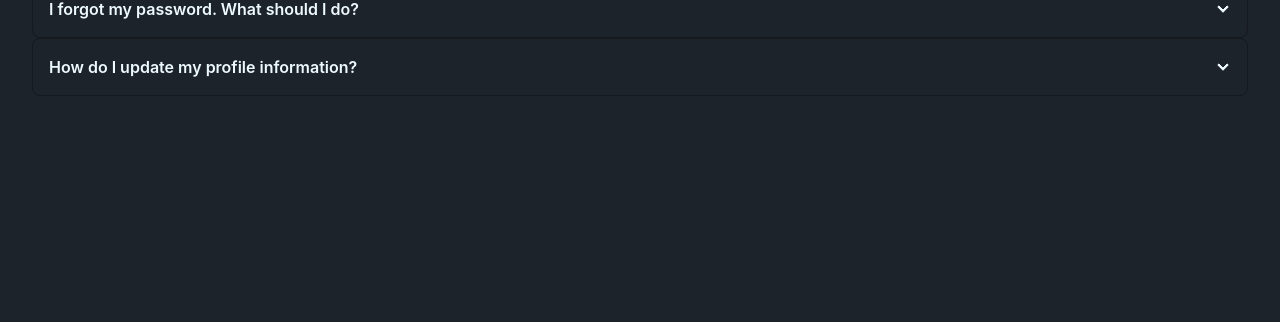
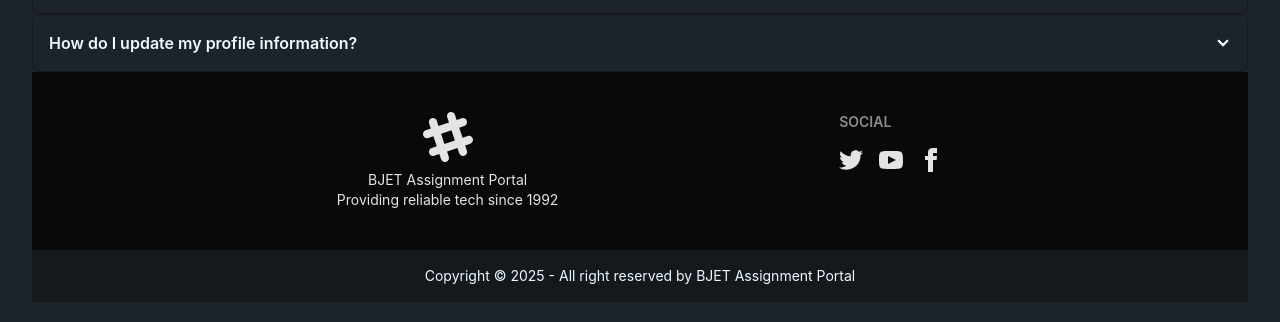
Before and after one commit to ComputerKnowledge/Assignment-11-Client-side, a React app: page / in a window 1280 px wide. Shown: the part 1442-1764 px from the top of the page. Before the commit the page ends 1570 px from the top, so only its background shows below. Built offline with nearby package versions, Linux system fonts and the light colour scheme; no server answers; the HTML template or start-up script is replaced by a standard one.

Commit message:
added footer

```diff
--- /dev/null
+++ b/src/component/Footer.jsx
@@ -0,0 +1,76 @@
+import React from "react";
+
+const Footer = () => {
+  return (
+    <div>
+      <footer className="footer justify-evenly sm:footer-horizontal bg-neutral text-neutral-content p-10">
+        <aside className="flex flex-col items-center justify-center">
+          <svg
+            width="50"
+            height="50"
+            viewBox="0 0 24 24"
+            xmlns="http://www.w3.org/2000/svg"
+            fillRule="evenodd"
+            clipRule="evenodd"
+            className="fill-current"
+          >
+            <path d="M22.672 15.226l-2.432.811.841 2.515c.33 1.019-.209 2.127-1.23 2.456-1.15.325-2.148-.321-2.463-1.226l-.84-2.518-5.013 1.677.84 2.517c.391 1.203-.434 2.542-1.831 2.542-.88 0-1.601-.564-1.86-1.314l-.842-2.516-2.431.809c-1.135.328-2.145-.317-2.463-1.229-.329-1.018.211-2.127 1.231-2.456l2.432-.809-1.621-4.823-2.432.808c-1.355.384-2.558-.59-2.558-1.839 0-.817.509-1.582 1.327-1.846l2.433-.809-.842-2.515c-.33-1.02.211-2.129 1.232-2.458 1.02-.329 2.13.209 2.461 1.229l.842 2.515 5.011-1.677-.839-2.517c-.403-1.238.484-2.553 1.843-2.553.819 0 1.585.509 1.85 1.326l.841 2.517 2.431-.81c1.02-.33 2.131.211 2.461 1.229.332 1.018-.21 2.126-1.23 2.456l-2.433.809 1.622 4.823 2.433-.809c1.242-.401 2.557.484 2.557 1.838 0 .819-.51 1.583-1.328 1.847m-8.992-6.428l-5.01 1.675 1.619 4.828 5.011-1.674-1.62-4.829z"></path>
+          </svg>
+          <p>
+            BJET Assignment Portal
+            <br />
+            Providing reliable tech since 1992
+          </p>
+        </aside>
+        <nav>
+          <h6 className="footer-title">Social</h6>
+          <div className="grid grid-flow-col gap-4">
+            <a href="https://www.x.com/" target="_blank">
+              <svg
+                xmlns="http://www.w3.org/2000/svg"
+                width="24"
+                height="24"
+                viewBox="0 0 24 24"
+                className="fill-current"
+              >
+                <path d="M24 4.557c-.883.392-1.832.656-2.828.775 1.017-.609 1.798-1.574 2.165-2.724-.951.564-2.005.974-3.127 1.195-.897-.957-2.178-1.555-3.594-1.555-3.179 0-5.515 2.966-4.797 6.045-4.091-.205-7.719-2.165-10.148-5.144-1.29 2.213-.669 5.108 1.523 6.574-.806-.026-1.566-.247-2.229-.616-.054 2.281 1.581 4.415 3.949 4.89-.693.188-1.452.232-2.224.084.626 1.956 2.444 3.379 4.6 3.419-2.07 1.623-4.678 2.348-7.29 2.04 2.179 1.397 4.768 2.212 7.548 2.212 9.142 0 14.307-7.721 13.995-14.646.962-.695 1.797-1.562 2.457-2.549z"></path>
+              </svg>
+            </a>
+            <a href="https://www.youtube.com/" target="_blank">
+              <svg
+                xmlns="http://www.w3.org/2000/svg"
+                width="24"
+                height="24"
+                viewBox="0 0 24 24"
+                className="fill-current"
+              >
+                <path d="M19.615 3.184c-3.604-.246-11.631-.245-15.23 0-3.897.266-4.356 2.62-4.385 8.816.029 6.185.484 8.549 4.385 8.816 3.6.245 11.626.246 15.23 0 3.897-.266 4.356-2.62 4.385-8.816-.029-6.185-.484-8.549-4.385-8.816zm-10.615 12.816v-8l8 3.993-8 4.007z"></path>
+              </svg>
+            </a>
+            <a href="https://www.facebook.com/" target="_blank">
+              <svg
+                xmlns="http://www.w3.org/2000/svg"
+                width="24"
+                height="24"
+                viewBox="0 0 24 24"
+                className="fill-current"
+              >
+                <path d="M9 8h-3v4h3v12h5v-12h3.642l.358-4h-4v-1.667c0-.955.192-1.333 1.115-1.333h2.885v-5h-3.808c-3.596 0-5.192 1.583-5.192 4.615v3.385z"></path>
+              </svg>
+            </a>
+          </div>
+        </nav>
+      </footer>
+      <footer className="footer sm:footer-horizontal footer-center bg-base-300 text-base-content p-4">
+        <aside>
+          <p>
+            Copyright © {new Date().getFullYear()} - All right reserved by BJET
+            Assignment Portal
+          </p>
+        </aside>
+      </footer>
+    </div>
+  );
+};
+
+export default Footer;
--- a/src/component/HomePage.jsx
+++ b/src/component/HomePage.jsx
@@ -2,14 +2,15 @@
 import FaqSection from "./FaqSection";
 import Banner from "./Banner";
 import HomeFeatures from "./HomeFeatures";
+import Footer from "./Footer";
 
 const HomePage = () => {
   return (
     <div>
-      <h4>Home page is loading forever.</h4>
       <Banner></Banner>
       <HomeFeatures></HomeFeatures>
       <FaqSection></FaqSection>
+      <Footer></Footer>
     </div>
   );
 };
--- a/src/component/Navbar.jsx
+++ b/src/component/Navbar.jsx
@@ -54,7 +54,7 @@
             {link}
           </ul>
         </div>
-        <a className="btn btn-ghost text-xl">{user?.email}</a>
+        <a className="btn btn-ghost text-xl">Assignment Portal</a>
       </div>
       <div className="navbar-center hidden lg:flex">
         <ul className="menu menu-horizontal px-1 space-x-4">{link}</ul>
```
